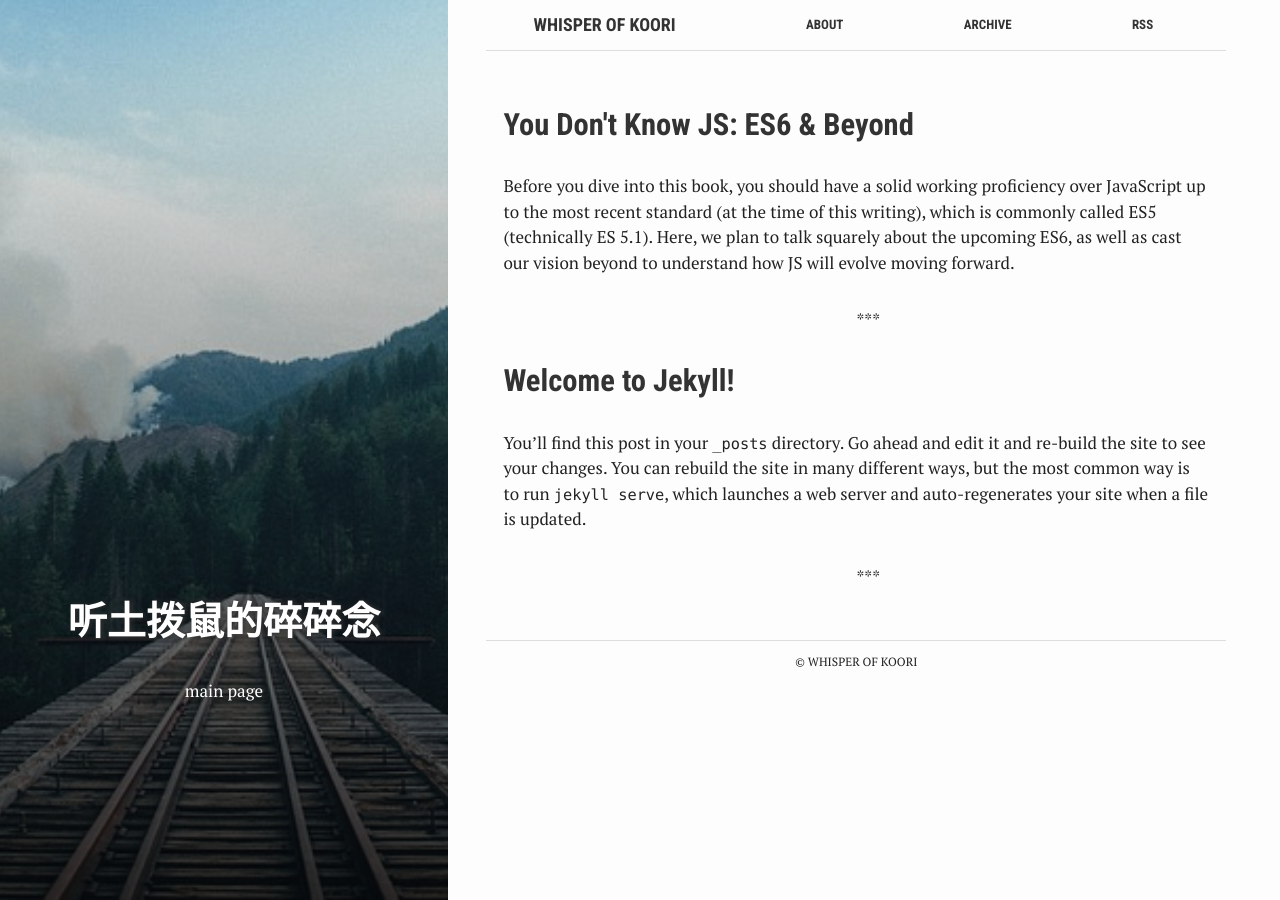
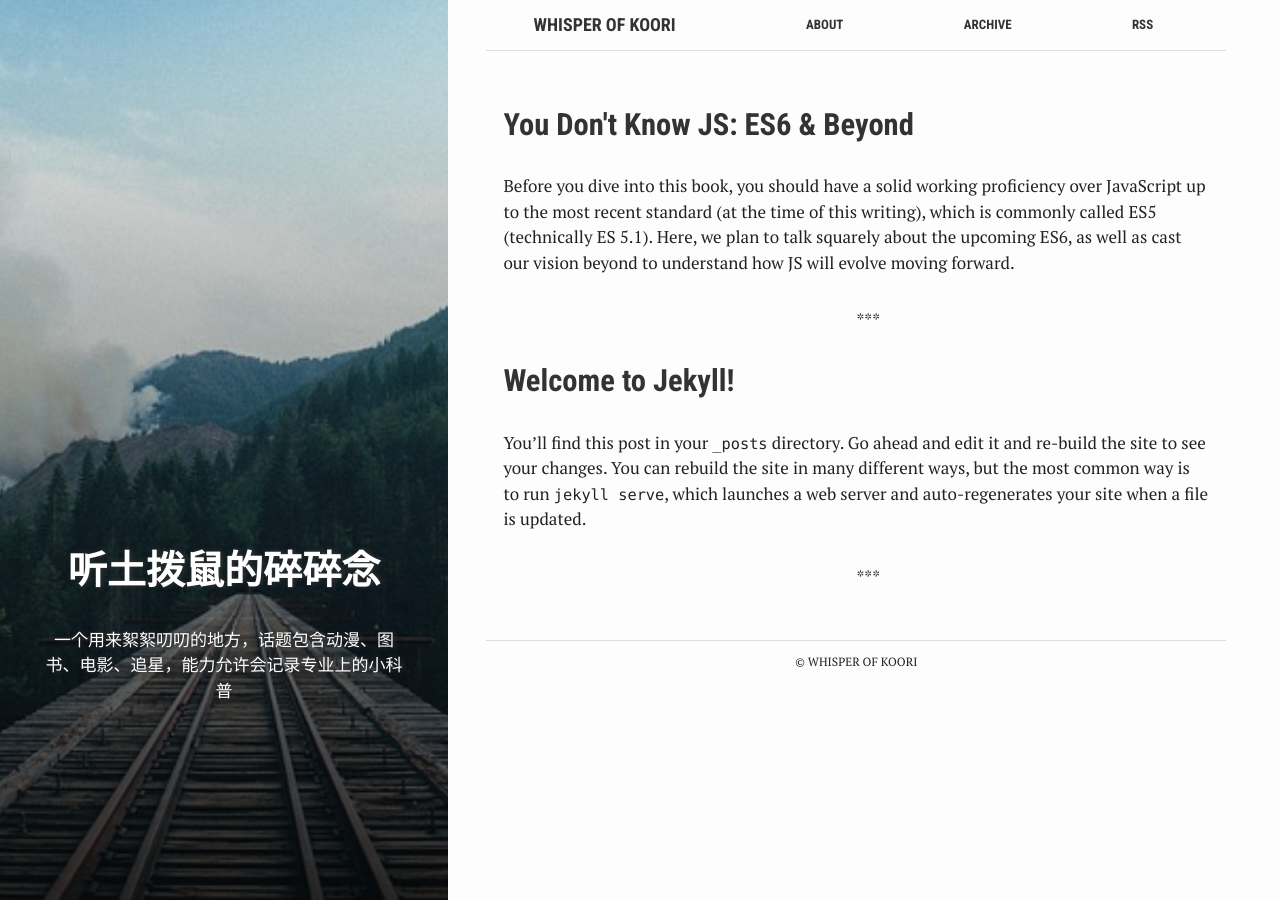
Before and after one commit to SadieKoori/Sadie.github.io, a Jekyll site: the page built from index.html, in a window 1280 px wide. Built offline with Jekyll 4.4.1, drawn with Linux system fonts in a browser that asks for light colours; Markdown is read by kramdown in place of the engine named in the settings.

Commit message:
Update index.html

```diff
--- a/index.html
+++ b/index.html
@@ -3,7 +3,7 @@ bg: "rails.jpg"
 layout: default
 crawlertitle: "SadieKoori blog"
 title: "听土拨鼠的碎碎念"
-summary: "main page"
+summary: "一个用来絮絮叨叨的地方，话题包含动漫、图书、电影、追星，能力允许会记录专业上的小科普"
 ---
 
 {% for post in site.posts limit: 5 %}
```
